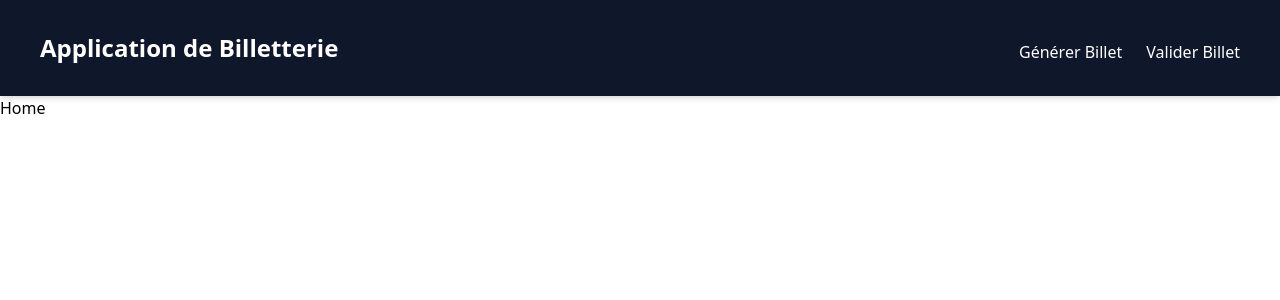
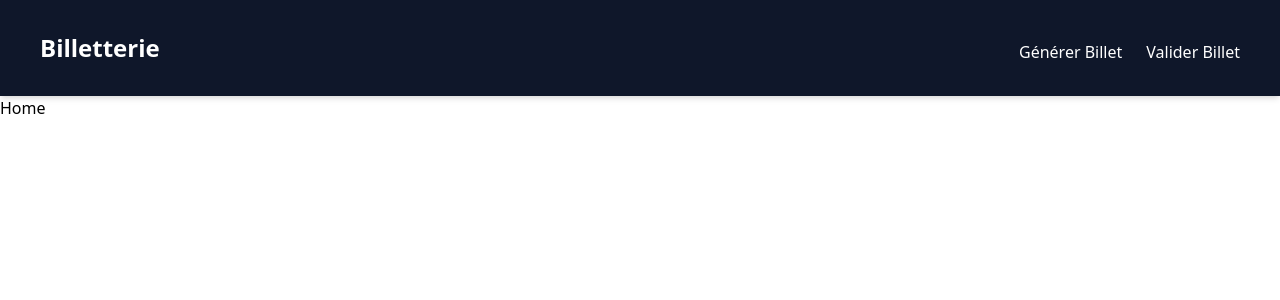
Before and after one commit to mikeheul/next-transport-qrcode-app, a Next.js app: page / in a window 1280 px wide. Shown: the top 300 px of the page. Built offline with nearby package versions, Linux system fonts and the light colour scheme.

Commit message:
Fix Header

```diff
--- a/components/Header.tsx
+++ b/components/Header.tsx
@@ -6,7 +6,7 @@
     return (
         <header className="bg-slate-900 px-10 py-8 shadow-md">
             <div className="container mx-auto flex justify-between items-center">
-                <h1 className="text-2xl font-bold text-white">Application de Billetterie</h1>
+                <h1 className="text-2xl font-bold text-white">Billetterie</h1>
                 <nav className="mt-2">
                     <ul className="flex space-x-6">
                         <li>
```
